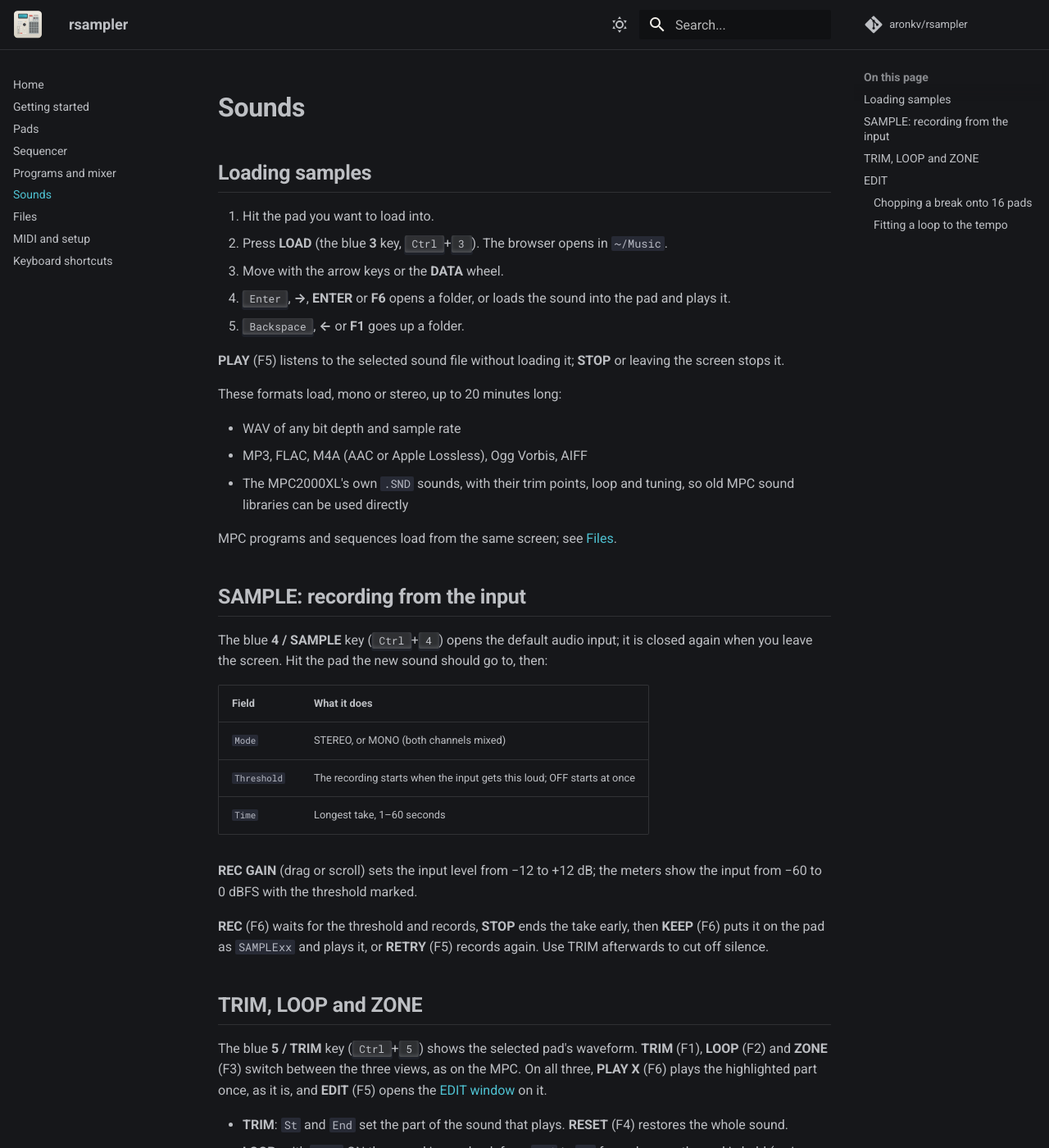
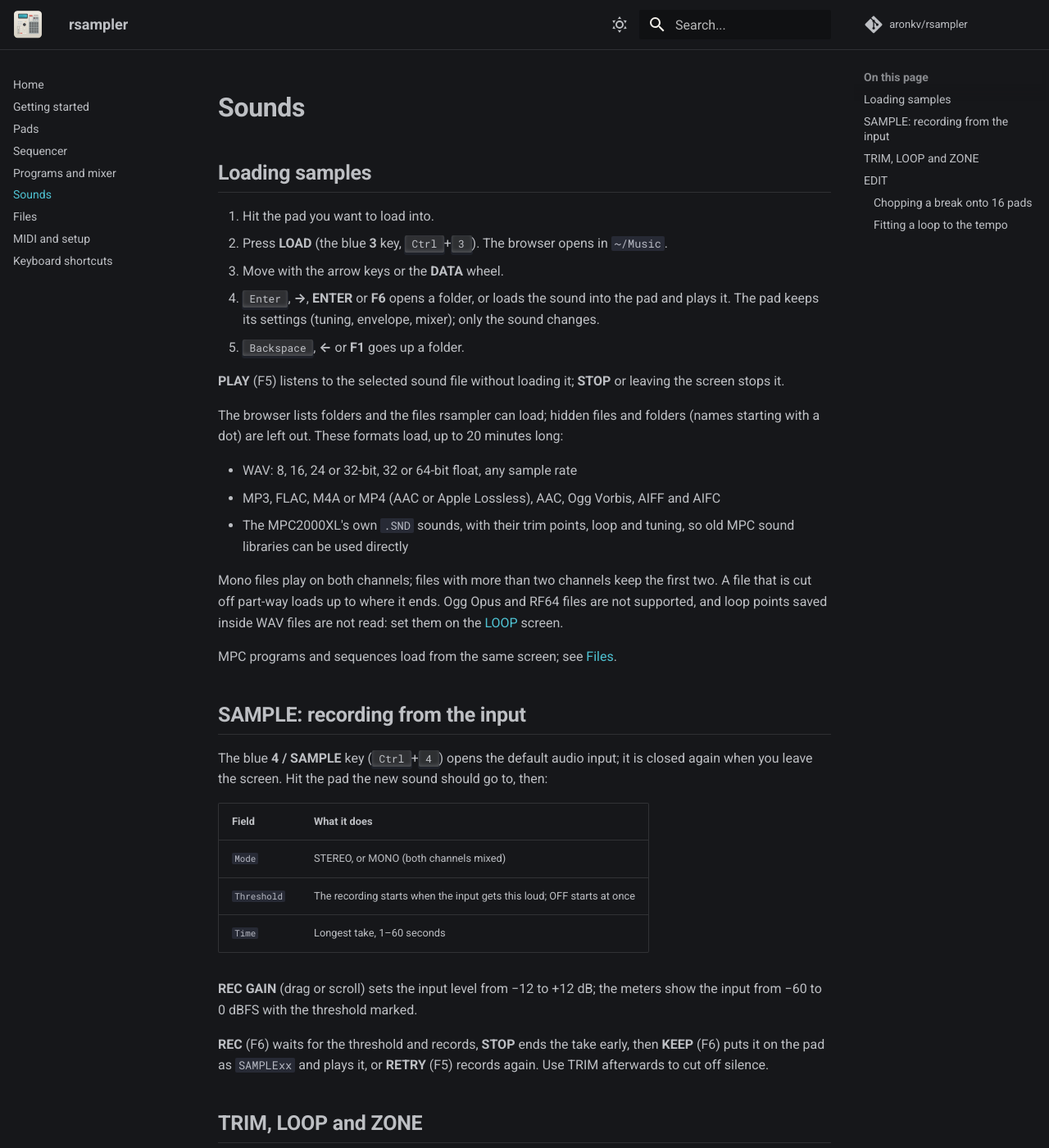
Before and after one commit to aronkv/rsampler, an MkDocs documentation site: the page built from docs/sounds.md, in a window 1280 px wide and 1400 px high. Shown: the whole window at 82% size. Built offline with MkDocs 1.6.1 and Material for MkDocs 9.7.7, drawn with Linux system fonts in a browser that asks for light colours; comment, search, counter and statistics services are not loaded; some of the changed text lies outside the part shown.

Commit message:
Docs: loading formats, empty zones, stretch and resample details on the Sounds page

```diff
--- a/docs/sounds.md
+++ b/docs/sounds.md
@@ -7,18 +7,24 @@
    `~/Music`.
 3. Move with the arrow keys or the **DATA** wheel.
 4. <kbd>Enter</kbd>, **→**, **ENTER** or **F6** opens a folder, or loads the sound into the pad and
-   plays it.
+   plays it. The pad keeps its settings (tuning, envelope, mixer); only the sound changes.
 5. <kbd>Backspace</kbd>, **←** or **F1** goes up a folder.
 
 **PLAY** (F5) listens to the selected sound file without loading it; **STOP** or leaving the screen
 stops it.
 
-These formats load, mono or stereo, up to 20 minutes long:
+The browser lists folders and the files rsampler can load; hidden files and folders (names starting
+with a dot) are left out. These formats load, up to 20 minutes long:
 
-- WAV of any bit depth and sample rate
-- MP3, FLAC, M4A (AAC or Apple Lossless), Ogg Vorbis, AIFF
+- WAV: 8, 16, 24 or 32-bit, 32 or 64-bit float, any sample rate
+- MP3, FLAC, M4A or MP4 (AAC or Apple Lossless), AAC, Ogg Vorbis, AIFF and AIFC
 - The MPC2000XL's own `.SND` sounds, with their trim points, loop and tuning, so old MPC sound
   libraries can be used directly
+
+Mono files play on both channels; files with more than two channels keep the first two. A file
+that is cut off part-way loads up to where it ends. Ogg Opus and RF64 files are not supported, and
+loop points saved inside WAV files are not read: set them on the [LOOP](#trim-loop-and-zone)
+screen.
 
 MPC programs and sequences load from the same screen; see [Files](files.md).
 
@@ -53,12 +59,13 @@ all three, **PLAY X** (F6) plays the highlighted part once, as it is, and **EDIT
   (or, in a sequence, for the length of the note), then fades out over its decay. `Lngth` moves
   `To` so the loop gets longer or shorter. A looping sound always plays as NOTE OFF, as on the
   MPC. **RESET** (F4) turns the loop off.
-- **ZONE** chops the sound: `Zones` splits it into 1–16 equal zones, back to back. `Zone` picks
-  one, and its `St` and `End` move the boundaries it shares with its neighbours, so no part is lost
-  or played twice. **RESET** (F4) splits it evenly again.
+- **ZONE** chops the sound: `Zones` splits the whole sound into 1–16 equal zones, back to back.
+  `Zone` picks one, and its `St` and `End` move the boundaries it shares with its neighbours, so no
+  part is lost or played twice. A zone whose `St` and `End` meet is empty, and EDIT refuses to work
+  on it. **RESET** (F4) splits it evenly again.
 
 Every point moves by 1/500 of the sound per DATA wheel step, or by single frames with
-<kbd>Shift</kbd>.
+<kbd>Shift</kbd>. `St` always stays at least one frame before `End`.
 
 ## EDIT
 
@@ -73,15 +80,16 @@ EDIT works on St–End from TRIM, on the loop from LOOP, and on the selected zon
 | DELETE SECTION | Cuts the section out |
 | SILENCE SECTION | Makes the section silent |
 | REVERSE SECTION | Plays the section backwards |
-| TIME STRETCH | Puts the section on `To pad` made longer or shorter at the same pitch: `Ratio` is the new length, 50–200 % (1 % a step, 0.1 % with Shift) |
-| RESAMPLE | Puts the section on `To pad` as if sampled again at `New fs` (4000–48000 Hz) and 8, 12 or 16 `Bits`, without smoothing: the gritty sound of old samplers |
+| TIME STRETCH | Puts the section on `To pad` made longer or shorter at the same pitch: `Ratio` is the new length, 50–200 % (1 % a step, 0.1 % with Shift). Sections shorter than 80 ms are copied unchanged |
+| RESAMPLE | Puts the section on `To pad` as if sampled again at `New fs` (4000–48000 Hz, 1000 Hz a step, 50 Hz with Shift) and 8, 12 or 16 `Bits`, without smoothing: the gritty sound of old samplers |
 | NORMALIZE SECTION | Raises the section until its loudest point is at full level |
 | SLICE SOUND (ZONE) | Puts every zone on its own pad, from `To pad` on |
 
 **DO IT** (F5) applies it, **CANCEL** (F4) goes back. New sounds are named after the original
-(`KICK-1`, `KICK-2`, …) and their pads start from the default settings. **UNDO SEQ**
+(`KICK-1`, `KICK-2`, … for sections and slices, `KICK-T` stretched, `KICK-R` resampled) and their
+pads start from the default settings, replacing what was there. **UNDO SEQ**
 (<kbd>Ctrl</kbd>+<kbd>Z</kbd>) on these screens takes back the last edit, and pressed again redoes
-it.
+it; there is one step of undo. Edited sounds are saved with the [project](files.md#saving-and-loading-projects).
 
 !!! quote "On the MPC"
 
```
